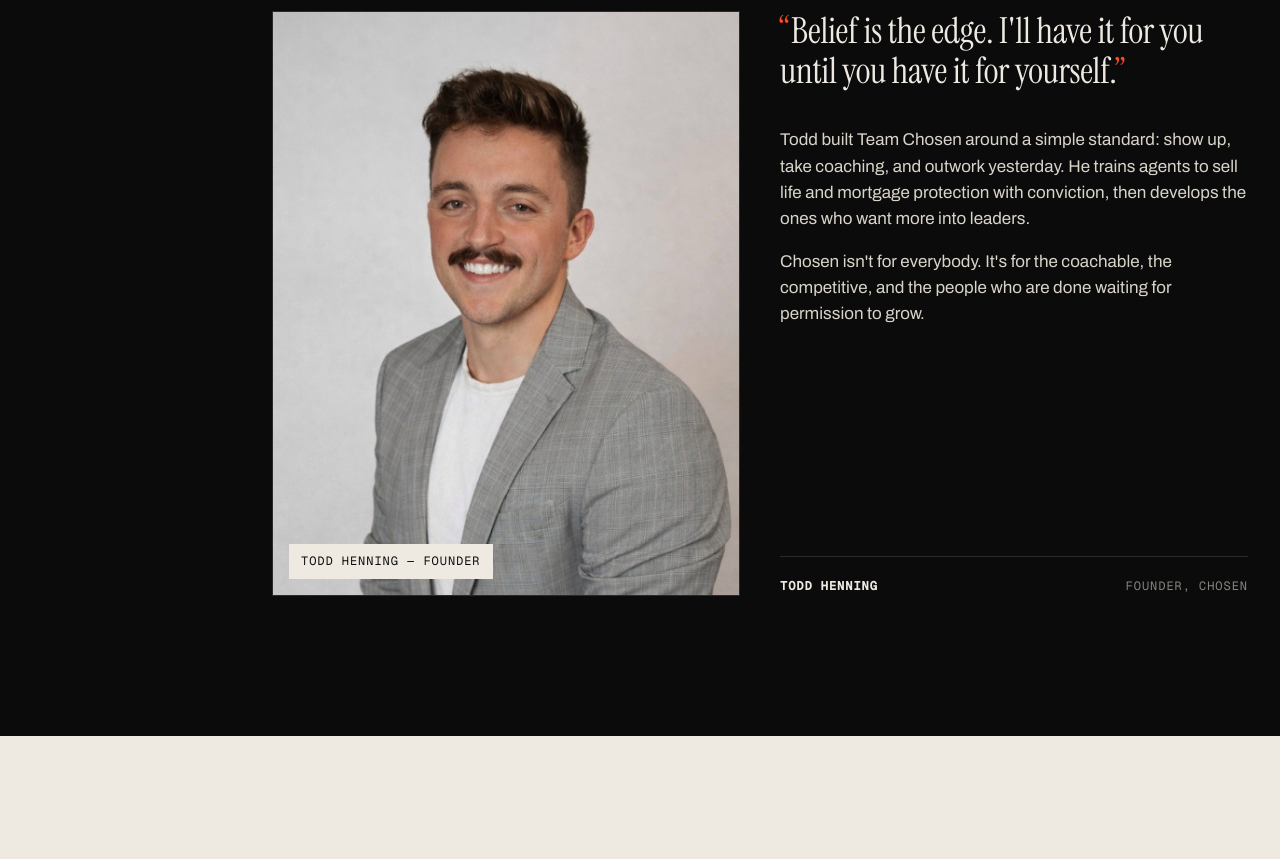
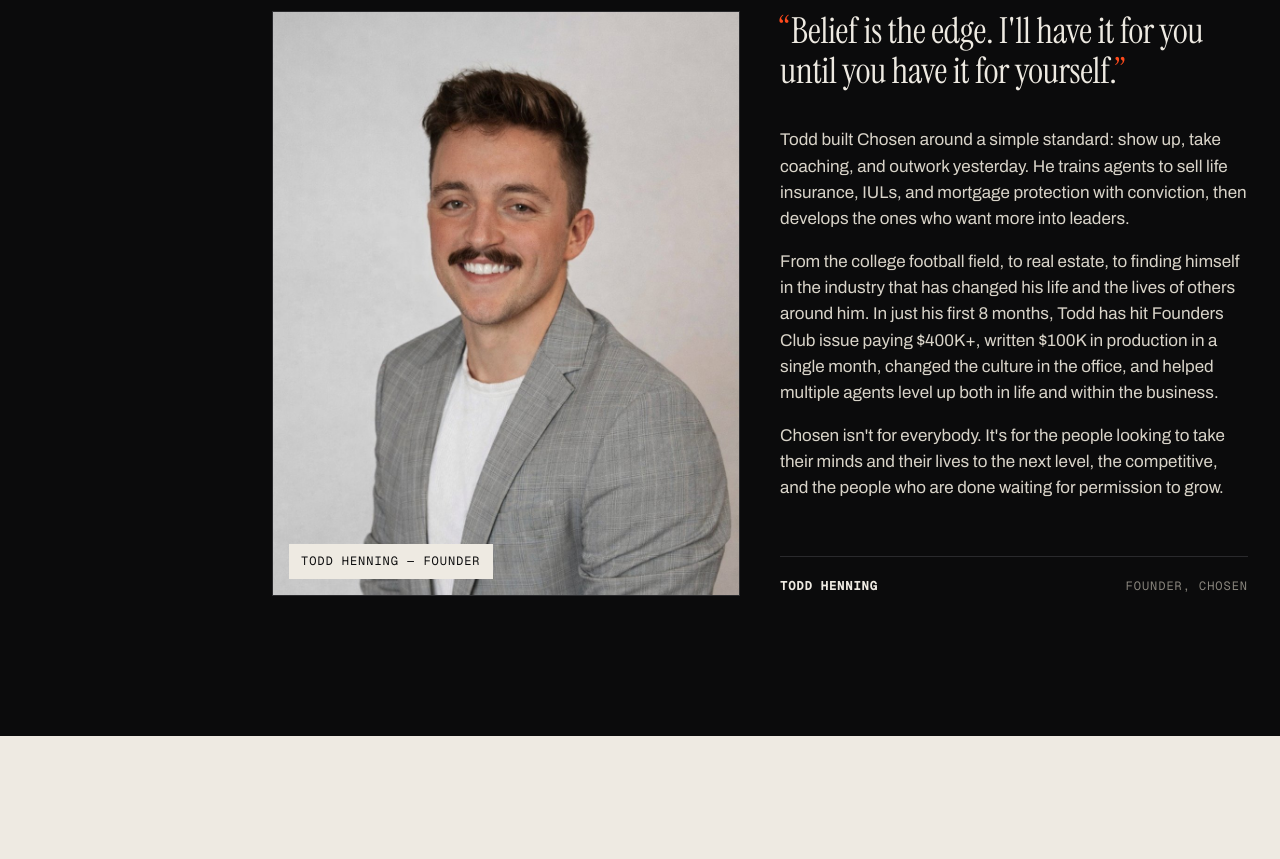
Before and after one commit to kiandolezal1-alt/chosen-recruiting, a plain HTML site: page index.html in a window 1280 px wide. Shown: the part 1240-2099 px from the top of the page. Drawn offline with nearby package versions, Linux system fonts and the light colour scheme.

Commit message:
Update Todd's bio
Co-Authored-By: Claude Opus 5.5 <noreply@anthropic.com>
Claude-Session: https://claude.ai/code/session_01RBrcXzH2AtAMMntTaYckMD

```diff
--- a/index.html
+++ b/index.html
@@ -208,8 +208,9 @@
         <div>
           <!-- TODD BIO: replace with Todd's real story -->
           <div class="quote">Belief is the edge. I'll have it for you until you have it for yourself.</div>
-          <p>Todd built Team Chosen around a simple standard: show up, take coaching, and outwork yesterday. He trains agents to sell life and mortgage protection with conviction, then develops the ones who want more into leaders.</p>
-          <p>Chosen isn't for everybody. It's for the coachable, the competitive, and the people who are done waiting for permission to grow.</p>
+          <p>Todd built Chosen around a simple standard: show up, take coaching, and outwork yesterday. He trains agents to sell life insurance, IULs, and mortgage protection with conviction, then develops the ones who want more into leaders.</p>
+          <p>From the college football field, to real estate, to finding himself in the industry that has changed his life and the lives of others around him. In just his first 8 months, Todd has hit Founders Club issue paying $400K+, written $100K in production in a single month, changed the culture in the office, and helped multiple agents level up both in life and within the business.</p>
+          <p>Chosen isn't for everybody. It's for the people looking to take their minds and their lives to the next level, the competitive, and the people who are done waiting for permission to grow.</p>
         </div>
         <div class="sig mono"><b>Todd Henning</b><span>Founder, Chosen</span></div>
       </div>
```
